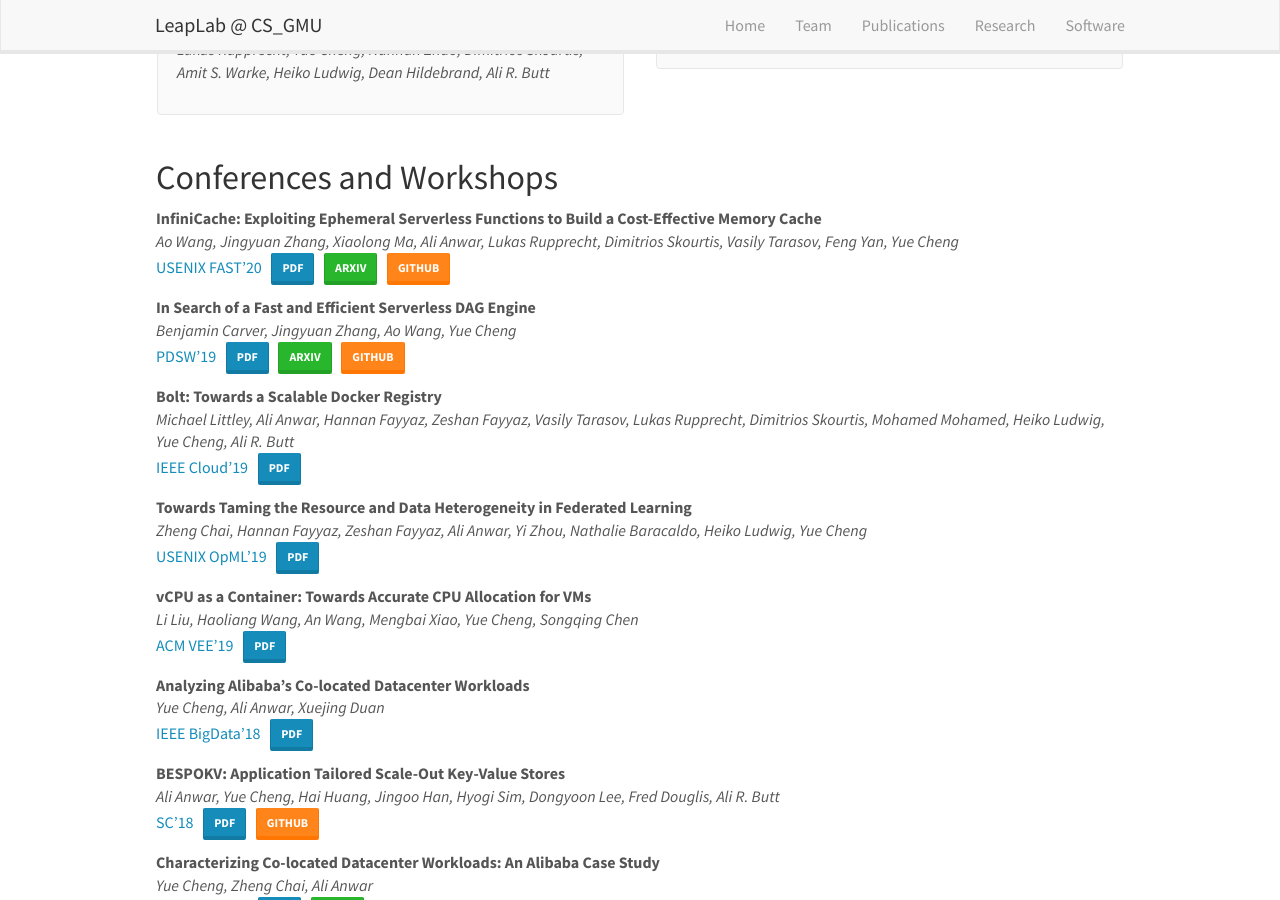
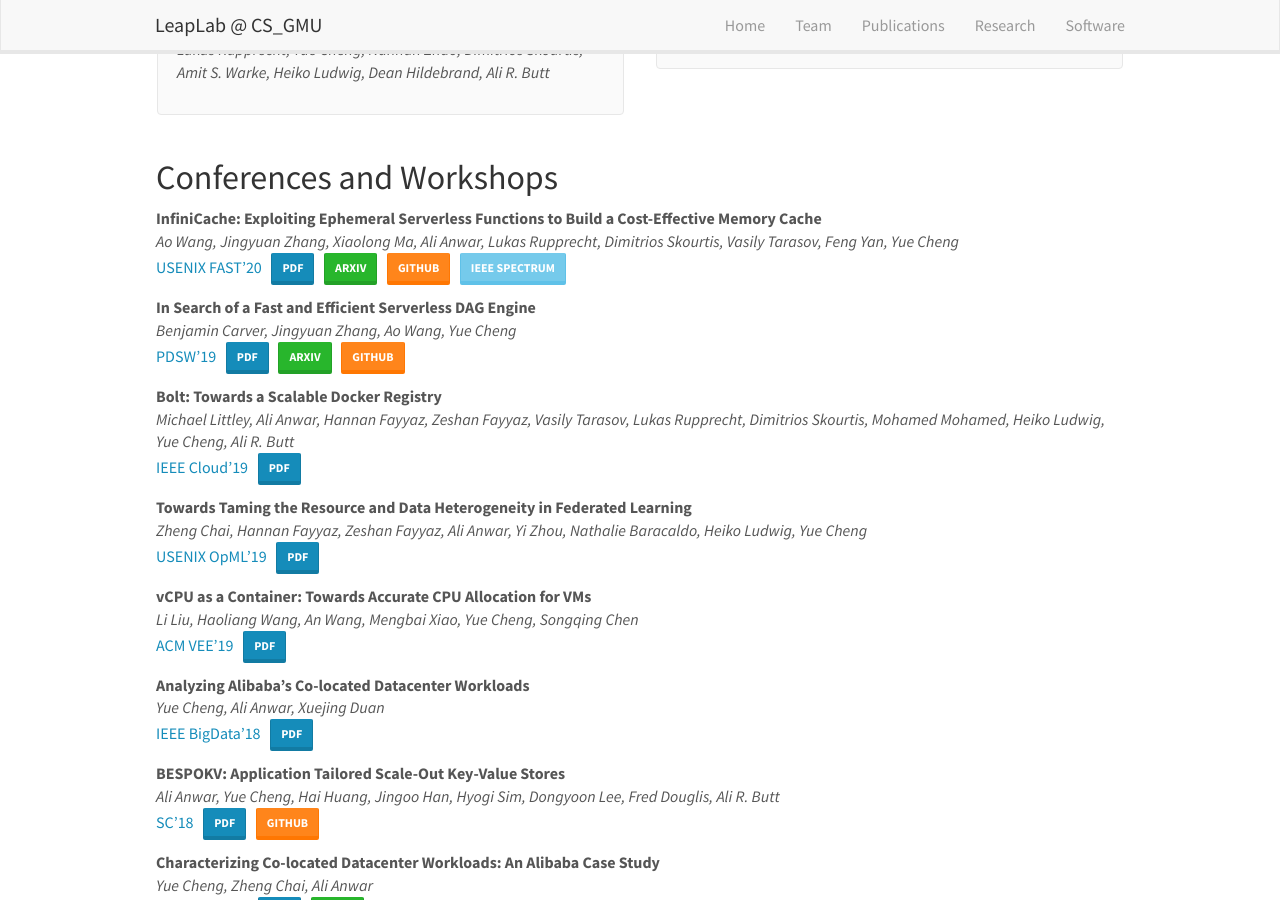
Before and after one commit to mason-leap-lab/mason-leap-lab.github.io, a Jekyll site: the page built from _pages/publications.md, in a window 1280 px wide and 900 px high, scrolled down 1494 px. Built offline with Jekyll 4.4.1, drawn with Linux system fonts in a browser that asks for light colours; nearby versions of some CDN libraries; comment, search, counter and statistics services are not loaded.

Commit message:
added medium coverage of IC

```diff
--- a/_data/publist.yml
+++ b/_data/publist.yml
@@ -23,6 +23,10 @@ balancing the risk of losing cached state and performance."
   src:
     url: https://github.com/mason-leap-lab/infinicache
     display: GitHub
+  has_medium: 1
+  medium:
+    url: https://spectrum.ieee.org/tech-talk/computing/networks/pay-cloud-services-data-tool-news
+    display: "IEEE Spectrum"
   highlight: 1
   news2:
 
--- a/_pages/publications.md
+++ b/_pages/publications.md
@@ -61,7 +61,8 @@ permalink: /publications/
   <em>{{ publi.authors }} </em><br /><a target="_blank" href="{{ publi.conf.url }}"> {{ publi.conf.display }}</a>&nbsp;&nbsp;
   <a target="_blank" class="btn btn-primary btn-sm" role="button" href="{{ site.baseurl }}/{{ publi.link.url }}"> {{ publi.link.display }}</a>{% if publi.has_arxiv == 1 %}
   &nbsp;&nbsp;<a target="_blank" class="btn btn-success btn-sm" role="button" href="{{ publi.arxiv.url }}"> {{ publi.arxiv.display }}</a>{% endif %}{% if publi.has_src == 1 %}
-  &nbsp;&nbsp;<a target="_blank" class="btn btn-warning btn-sm" href="{{ publi.src.url }}"> {{ publi.src.display }}</a>
+  &nbsp;&nbsp;<a target="_blank" class="btn btn-warning btn-sm" href="{{ publi.src.url }}"> {{ publi.src.display }}</a>{% endif %}{% if publi.has_medium == 1 %}
+  &nbsp;&nbsp;<a target="_blank" class="btn btn-info btn-sm" role="button" href="{{ publi.medium.url }}"> {{ publi.medium.display }}</a>
   {% endif %}
 
 
```
